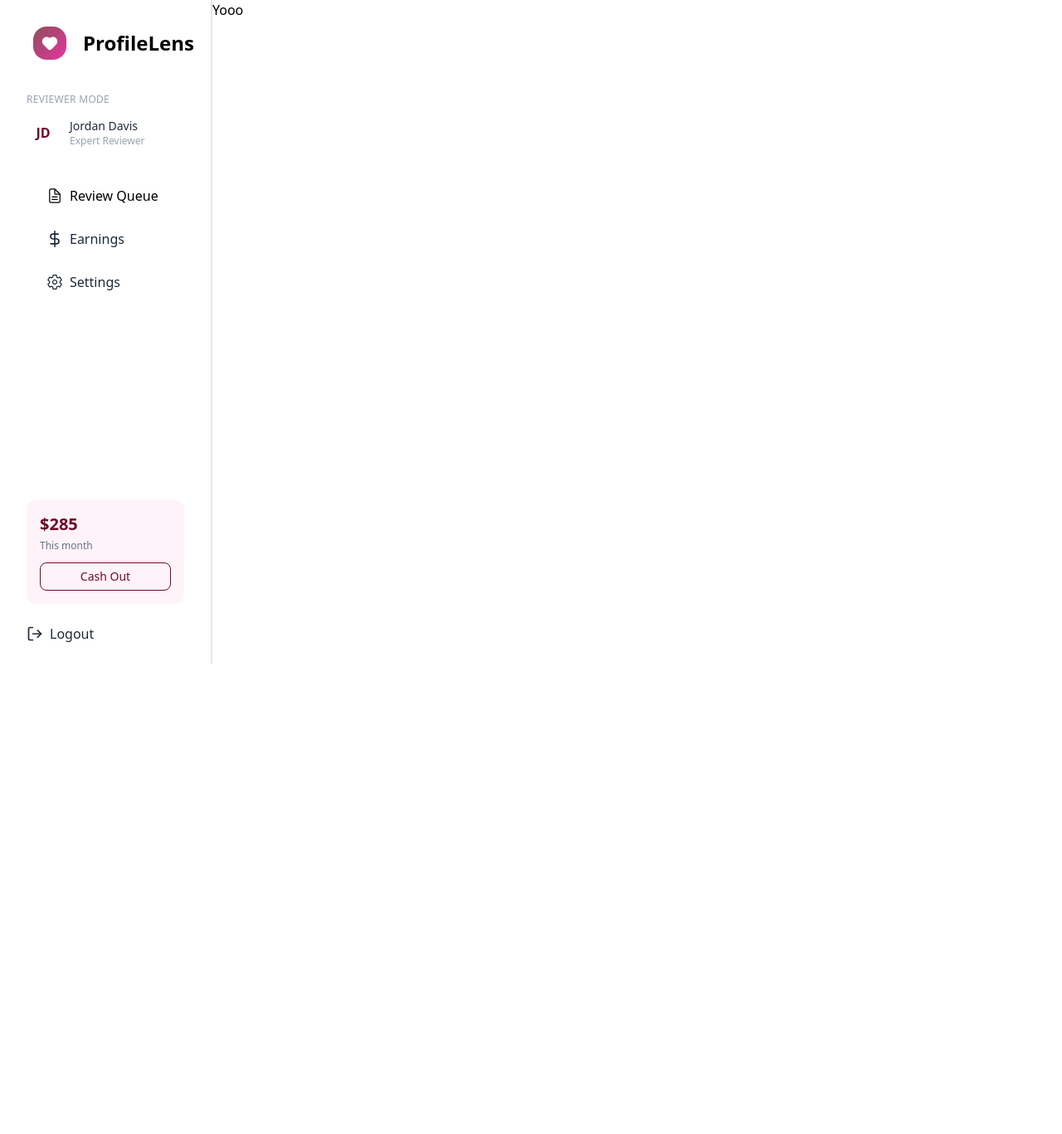
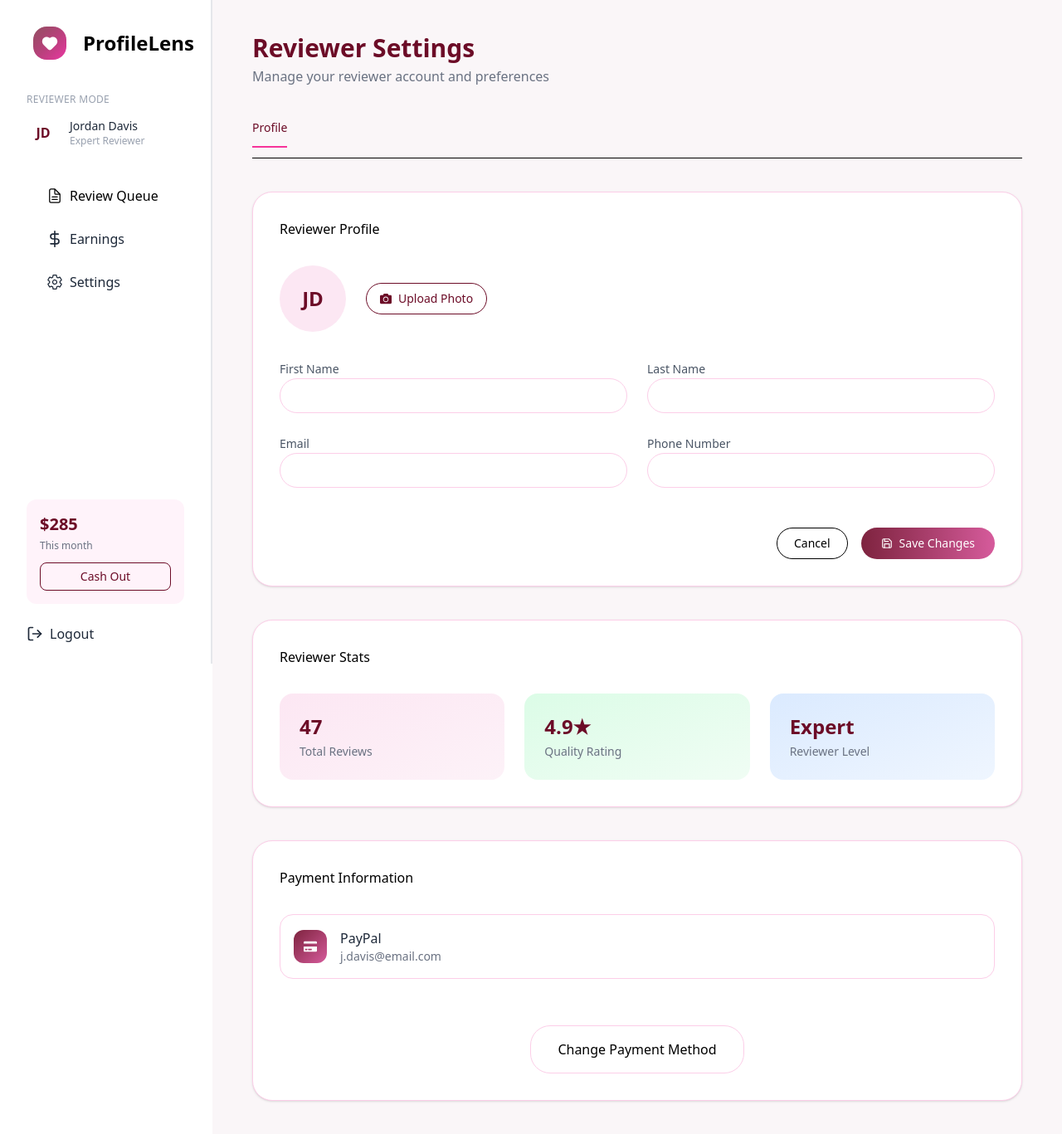
Before and after one commit to devsa-gitignore/UniHacks_GPTpaglus_PS2, a React (Vite) app in the folder frontend/ProfileLens/: page /reviewersettings in a window 1280 px wide. Shown: the whole page at 83% size. Before the commit the page ends 800 px from the top, so only its background shows below. Built offline with nearby package versions, Linux system fonts and the light colour scheme.

Commit message:
ReviewerSettings Done

```diff
--- a/frontend/ProfileLens/src/Components/ReviewerNavbar.jsx
+++ b/frontend/ProfileLens/src/Components/ReviewerNavbar.jsx
@@ -54,7 +54,7 @@ const ReviewerNavbar = () => {
             </li>
           </Link>
 
-          <Link to="/settings">
+          <Link to="/reviewersettings">
             <li className="flex items-center gap-2 px-6 py-3 rounded-xl text-gray-800 hover:text-[#6C0C27] hover:bg-gradient-to-l from-[#ffd7ef96] to-white transition">
               <IoSettingsOutline className="w-5 h-5" />
               Settings
--- a/frontend/ProfileLens/src/Pages/ReviewerSettings.jsx
+++ b/frontend/ProfileLens/src/Pages/ReviewerSettings.jsx
@@ -1,11 +1,184 @@
-import React from 'react'
+import { useState } from "react";
+import { FaCamera, FaCreditCard } from "react-icons/fa";
+import { FiSave } from "react-icons/fi";
 
-const ReviewerSettings = () => {
+export default function ReviewerSettings() {
+  const [avatar, setAvatar] = useState(null);
+
+  const handleAvatarUpload = (e) => {
+    const file = e.target.files[0];
+    if (!file) return;
+    setAvatar(URL.createObjectURL(file));
+  };
+
+  const removeAvatar = () => setAvatar(null);
+
   return (
-    <div>
-      Yooo
+    <div className="bg-[#faf6f8] min-h-screen px-6 md:px-12 py-10 space-y-10">
+      {/* ================= HEADER ================= */}
+      <div>
+        <h1 className="text-3xl font-semibold text-[#6C0C27]">
+          Reviewer Settings
+        </h1>
+        <p className="text-gray-500 mt-1">
+          Manage your reviewer account and preferences
+        </p>
+      </div>
+
+      {/* ================= TABS ================= */}
+      <div className="flex gap-8 border-b pb-3 text-sm">
+        <Tab active>Profile</Tab>
+      </div>
+
+      {/* ================= REVIEWER PROFILE ================= */}
+      <Card>
+        <h2 className="section-title">Reviewer Profile</h2>
+
+        {/* Avatar */}
+        <div className="flex items-center gap-6">
+          <div className="w-20 h-20 rounded-full bg-pink-100 flex items-center justify-center text-2xl font-semibold text-[#6C0C27]">
+            {avatar ? (
+              <img
+                src={avatar}
+                alt="avatar"
+                className="w-full h-full object-cover"
+              />
+            ) : (
+              "JD"
+            )}
+          </div>
+
+          <label className="flex items-center gap-2 border border-[#6C0C27] text-[#6C0C27] px-4 py-2 rounded-full text-sm hover:bg-pink-50 cursor-pointer">
+            <FaCamera /> Upload Photo
+            <input
+              type="file"
+              accept="image/*"
+              onChange={handleAvatarUpload}
+              className="hidden"
+            />
+          </label>
+
+          {avatar && (
+            <button
+              onClick={removeAvatar}
+              className="text-red-500 text-sm hover:underline"
+            >
+              Remove
+            </button>
+          )}
+        </div>
+
+        {/* Inputs */}
+        <div className="grid md:grid-cols-2 gap-6">
+          <Input label="First Name" />
+          <Input label="Last Name" />
+          <Input label="Email" />
+          <Input label="Phone Number" />
+        </div>
+
+        {/* Actions */}
+        <div className="flex justify-end gap-4 pt-4">
+          <button className="px-5 py-2 rounded-full border text-sm cursor-pointer hover:bg-gray-50">
+            Cancel
+          </button>
+
+          <button className="flex items-center gap-2 px-6 py-2 rounded-full text-white bg-gradient-to-r cursor-pointer from-[#7e233f] to-[#d65b9c] text-sm">
+            <FiSave /> Save Changes
+          </button>
+        </div>
+      </Card>
+
+      {/* ================= REVIEWER STATS ================= */}
+      <Card>
+        <h2 className="section-title">Reviewer Stats</h2>
+
+        <div className="grid md:grid-cols-3 gap-6">
+          <StatBox
+            value="47"
+            label="Total Reviews"
+            gradient="from-pink-100 to-pink-50"
+          />
+          <StatBox
+            value="4.9★"
+            label="Quality Rating"
+            gradient="from-green-100 to-green-50"
+          />
+          <StatBox
+            value="Expert"
+            label="Reviewer Level"
+            gradient="from-blue-100 to-blue-50"
+          />
+        </div>
+      </Card>
+
+      {/* ================= PAYMENT INFO ================= */}
+      <Card>
+        <h2 className="section-title">Payment Information</h2>
+
+        <div className="border border-pink-200 rounded-2xl p-4 flex items-center gap-4 hover:shadow-sm transition">
+          <div className="w-10 h-10 rounded-xl bg-gradient-to-br from-[#7e233f] to-[#d65b9c] text-white flex items-center justify-center">
+            <FaCreditCard />
+          </div>
+
+          <div>
+            <p className="font-medium text-gray-800">PayPal</p>
+            <p className="text-sm text-gray-500">j.davis@email.com</p>
+          </div>
+        </div>
+        <div className="flex justify-center items-center">
+          <button className="mt-6 outline-btn cursor-pointer border border-pink-200 px-8 py-4 rounded-3xl justify-center items-center hover:bg-pink-50">
+            Change Payment Method
+          </button>
+        </div>
+      </Card>
     </div>
-  )
+  );
 }
 
-export default ReviewerSettings
+/* ================= REUSABLE COMPONENTS ================= */
+
+function Tab({ children, active }) {
+  return (
+    <button
+      className={`pb-3 font-medium transition
+        ${
+          active
+            ? "text-[#6C0C27] border-b-2 border-pink-500"
+            : "text-gray-500 hover:text-[#6C0C27]"
+        }`}
+    >
+      {children}
+    </button>
+  );
+}
+
+function Card({ children }) {
+  return (
+    <div className="bg-white border border-pink-200 rounded-3xl p-8 space-y-8 shadow-sm">
+      {children}
+    </div>
+  );
+}
+
+
+function StatBox({ value, label, gradient }) {
+  return (
+    <div className={`rounded-2xl p-6 bg-gradient-to-br ${gradient}`}>
+      <p className="text-2xl font-semibold text-[#6C0C27]">{value}</p>
+      <p className="text-sm text-gray-500 mt-1">{label}</p>
+    </div>
+  );
+}
+
+function Input({ label, value = "", type = "text" }) {
+  return (
+    <div className="space-y-2">
+      <label className="text-sm text-gray-600">{label}</label>
+      <input
+        type={type}
+        defaultValue={value}
+        className="w-full border border-pink-200 rounded-full px-4 py-2.5 text-sm outline-none focus:ring-2 focus:ring-pink-200"
+      />
+    </div>
+  );
+}
```
